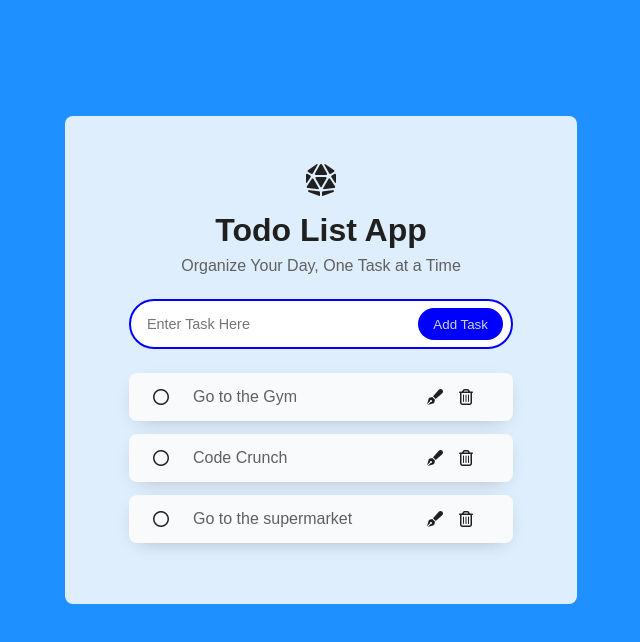
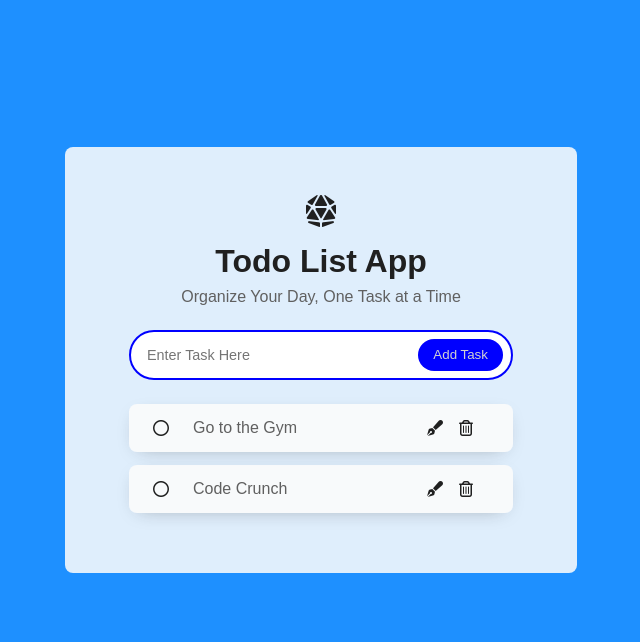
Before and after one commit to Jacbfrancis/Todo-App, a React (Create React App) app: page / in a window 1280 px wide. Shown: the top 642 px of the page, without its empty margins (319-959 px from the left). Built offline with nearby package versions, Linux system fonts and the light colour scheme.

Commit message:
made changes

```diff
--- a/src/App.js
+++ b/src/App.js
@@ -56,19 +56,6 @@ function TodoList() {
             </span>
           </div>
         </li>
-
-        <li>
-          <div>
-            <span>
-              <i className="icon fa-regular fa-circle"></i>
-              <p>Go to the supermarket</p>
-            </span>
-            <span>
-              <i className="icon pen-icon fa-solid fa-pen-fancy"></i>
-              <i className="icon trash-icon fa-regular fa-trash-can"></i>
-            </span>
-          </div>
-        </li>
       </ul>
     </div>
   );
```
